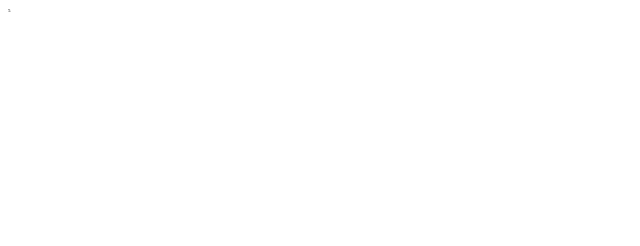
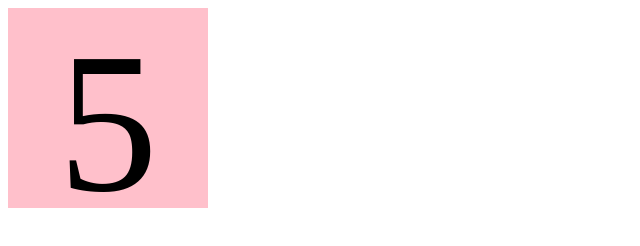
Before and after one commit to jojodee/Playing-With-Matches, a plain HTML site: page index.html in a window 1280 px wide. Shown: the whole page, without its empty margins (0-640 px from the left). Drawn offline with Linux system fonts and the light colour scheme.

Commit message:
changes to matches

```diff
--- a/index.html
+++ b/index.html
@@ -5,9 +5,20 @@
 
 	<style type="text/css">
 	/* CSS goes here */
+	div {
+	 	text-align: center;
+		width:200px;
+		height:200px;
+		border-color: grey;
+		font-size: 200px;
+		font-family: Aria;
+		font-color: grey;
+		background-color:	pink;
+
 	</style>
-</head>
-<body>
-	<div style = "font-size: 5px"; "font-family: Arial"; "font-color: grey"; "background-color: blue";>5</div>
+		<div>5</div>
+		</head>
+				<body>
+
 </body>
 </html>
```
